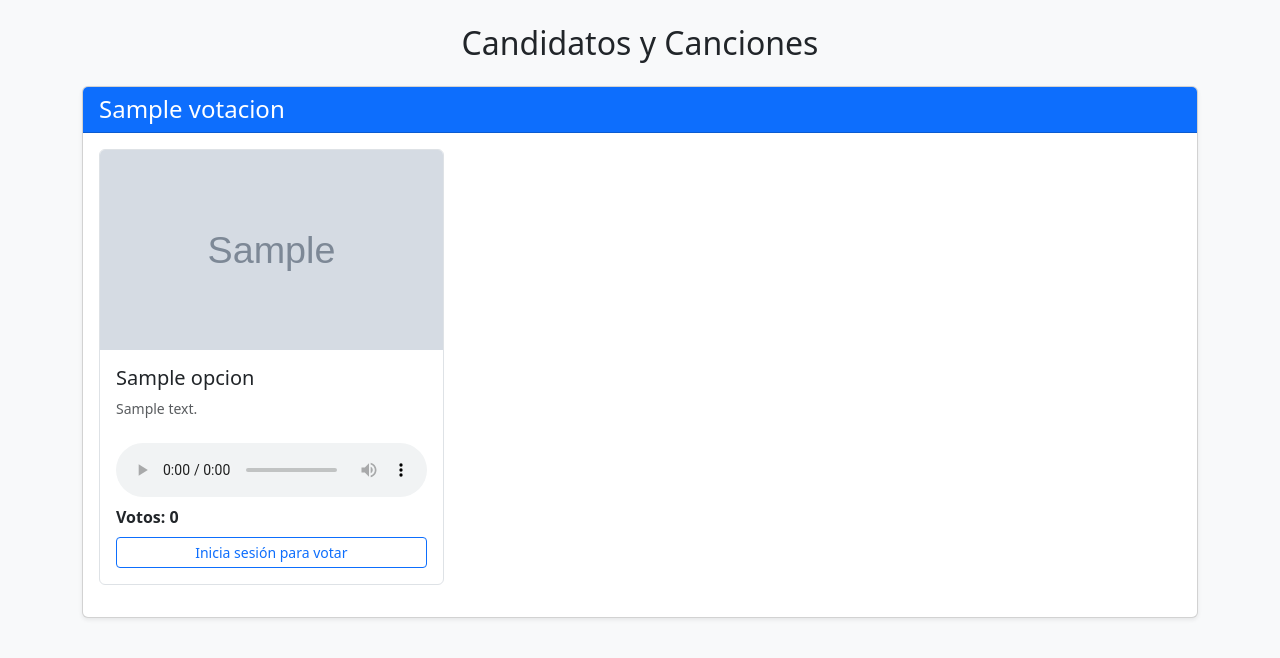
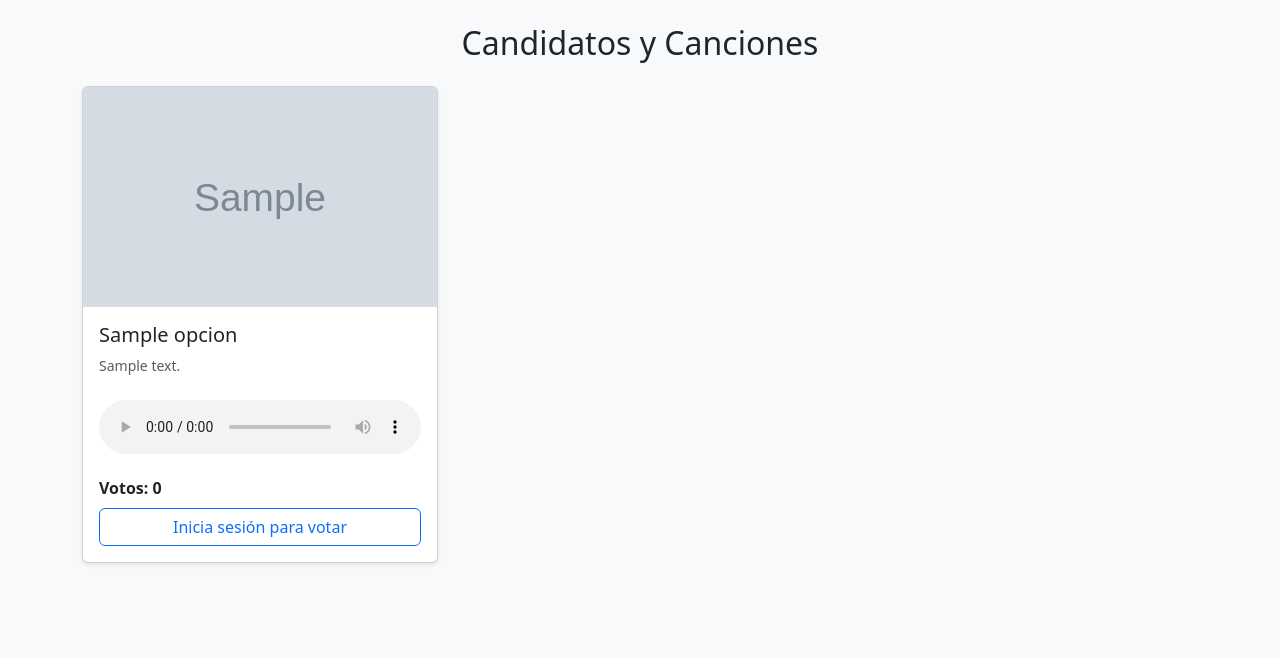
Before and after one commit to bfonseca12-rgb/festival-vallenato, a Django app: template votaciones/templates/votaciones/index.html in a window 1280 px wide. Shown: the part 56-714 px from the top of the page. Run offline with Django 5.2, Linux system fonts and the light colour scheme; the template is opened without the code that fills it: most values are stand-ins (such as "Sample title", 1, 10 or a date in 2020); grey boxes marked "Sample" are stand-in pictures.

Commit message:
Vista ultra liviana para evitar bloqueos

```diff
--- a/votaciones/templates/votaciones/index.html
+++ b/votaciones/templates/votaciones/index.html
@@ -25,24 +25,18 @@
     <div class="container my-4">
         <h2 class="text-center mb-4">Candidatos y Canciones</h2>
 
-        <!-- Renderizado de Votaciones Generales -->
-        {% if votaciones %}
-            {% for votacion in votaciones %}
-                <div class="card mb-4 shadow-sm">
-                    <div class="card-header bg-primary text-white">
-                        <h4 class="m-0">{{ votacion.titulo|default:votacion.nombre|default:"Votación Activa" }}</h4>
+        <div class="row">
+            {% for opcion in opciones %}
+            <div class="col-md-4 mb-4">
+                <div class="card h-100 shadow-sm">
+                    {% if opcion.imagen %}
+                        <img src="{{ opcion.imagen.url }}" class="card-img-top" alt="{{ opcion.nombre }}" style="height: 220px; object-fit: cover;">
+                    {% elif opcion.foto %}
+                        <img src="{{ opcion.foto.url }}" class="card-img-top" alt="{{ opcion.nombre }}" style="height: 220px; object-fit: cover;">
+                    {% else %}
+                        <div class="bg-secondary text-white text-center py-5">
+                            <small>Sin imagen disponible</small>
                         </div>
-                    <div class="card-body">
-                        <div class="row">
-                            {% for opcion in votacion.opcion_set.all %}
-                                <div class="col-md-4 mb-3">
-                                    <div class="card h-100 border">
-                                        {% if opcion.imagen %}
-                                            <img src="{{ opcion.imagen.url }}" class="card-img-top" alt="{{ opcion.nombre }}" style="height: 200px; object-fit: cover;">
-                                        {% elif opcion.foto %}
-                                            <img src="{{ opcion.foto.url }}" class="card-img-top" alt="{{ opcion.nombre }}" style="height: 200px; object-fit: cover;">
-                                        {% else %}
-                                            <div class="bg-secondary text-white text-center py-4"><small>Sin imagen</small></div>
                     {% endif %}
 
                     <div class="card-body d-flex flex-column">
@@ -50,65 +44,28 @@
                         <p class="card-text text-muted small">{{ opcion.descripcion }}</p>
 
                         {% if opcion.audio %}
-                                                <audio controls class="w-100 my-2"><source src="{{ opcion.audio.url }}" type="audio/mpeg"></audio>
+                            <div class="mt-2 mb-3">
+                                <audio controls class="w-100">
+                                    <source src="{{ opcion.audio.url }}" type="audio/mpeg">
+                                </audio>
+                            </div>
                         {% elif opcion.cancion %}
-                                                <audio controls class="w-100 my-2"><source src="{{ opcion.cancion.url }}" type="audio/mpeg"></audio>
+                            <div class="mt-2 mb-3">
+                                <audio controls class="w-100">
+                                    <source src="{{ opcion.cancion.url }}" type="audio/mpeg">
+                                </audio>
+                            </div>
                         {% endif %}
 
                         <div class="mt-auto">
-                                                <p class="fw-bold m-0 mb-2">Votos: {{ opcion.votos|default:opcion.voto|default:0 }}</p>
+                            <p class="fw-bold mb-2">Votos: {{ opcion.votos|default:0 }}</p>
                             {% if user.is_authenticated %}
                                 <form action="{% url 'registrar_voto' opcion.id %}" method="POST">
                                     {% csrf_token %}
-                                                        <button type="submit" class="btn btn-success btn-sm w-100">Votar</button>
+                                    <button type="submit" class="btn btn-primary w-100">Votar</button>
                                 </form>
                             {% else %}
-                                                    <a href="{% url 'login' %}" class="btn btn-outline-primary btn-sm w-100">Inicia sesión para votar</a>
-                                                {% endif %}
-                                            </div>
-                                        </div>
-                                    </div>
-                                </div>
-                            {% empty %}
-                                <p class="text-muted">No hay candidatos en esta votación.</p>
-                            {% endfor %}
-                        </div>
-                    </div>
-                </div>
-            {% endfor %}
-        {% else %}
-            <!-- Si no hay objeto Votacion cargado, renderiza las Opciones directamente -->
-            <div class="row">
-                {% for opcion in opciones %}
-                <div class="col-md-4 mb-4">
-                    <div class="card h-100 shadow-sm">
-                        {% if opcion.imagen %}
-                            <img src="{{ opcion.imagen.url }}" class="card-img-top" alt="{{ opcion.nombre }}" style="height: 200px; object-fit: cover;">
-                        {% elif opcion.foto %}
-                            <img src="{{ opcion.foto.url }}" class="card-img-top" alt="{{ opcion.nombre }}" style="height: 200px; object-fit: cover;">
-                        {% else %}
-                            <div class="bg-secondary text-white text-center py-4"><small>Sin imagen</small></div>
-                        {% endif %}
-
-                        <div class="card-body d-flex flex-column">
-                            <h5 class="card-title">{{ opcion.nombre }}</h5>
-                            <p class="card-text text-muted small">{{ opcion.descripcion }}</p>
-
-                            {% if opcion.audio %}
-                                <audio controls class="w-100 my-2"><source src="{{ opcion.audio.url }}" type="audio/mpeg"></audio>
-                            {% elif opcion.cancion %}
-                                <audio controls class="w-100 my-2"><source src="{{ opcion.cancion.url }}" type="audio/mpeg"></audio>
-                            {% endif %}
-
-                            <div class="mt-auto">
-                                <p class="fw-bold m-0 mb-2">Votos: {{ opcion.votos|default:opcion.voto|default:0 }}</p>
-                                {% if user.is_authenticated %}
-                                    <form action="{% url 'registrar_voto' opcion.id %}" method="POST">
-                                        {% csrf_token %}
-                                        <button type="submit" class="btn btn-success btn-sm w-100">Votar</button>
-                                    </form>
-                                {% else %}
-                                    <a href="{% url 'login' %}" class="btn btn-outline-primary btn-sm w-100">Inicia sesión para votar</a>
+                                <a href="{% url 'login' %}" class="btn btn-outline-primary w-100">Inicia sesión para votar</a>
                             {% endif %}
                         </div>
                     </div>
@@ -116,11 +73,10 @@
             </div>
             {% empty %}
             <div class="col-12 text-center">
-                    <p class="alert alert-warning">No hay opciones registradas en la base de datos.</p>
+                <p class="alert alert-info">No hay opciones registradas en la base de datos.</p>
             </div>
             {% endfor %}
         </div>
-        {% endif %}
     </div>
 
     <script src="https://cdn.jsdelivr.net/npm/bootstrap@5.3.0/dist/js/bootstrap.bundle.min.js"></script>
```
Also changed, not shown: votaciones/views.py (+4 -9 lines). Lines whose indentation alone changed are shown as unchanged.
